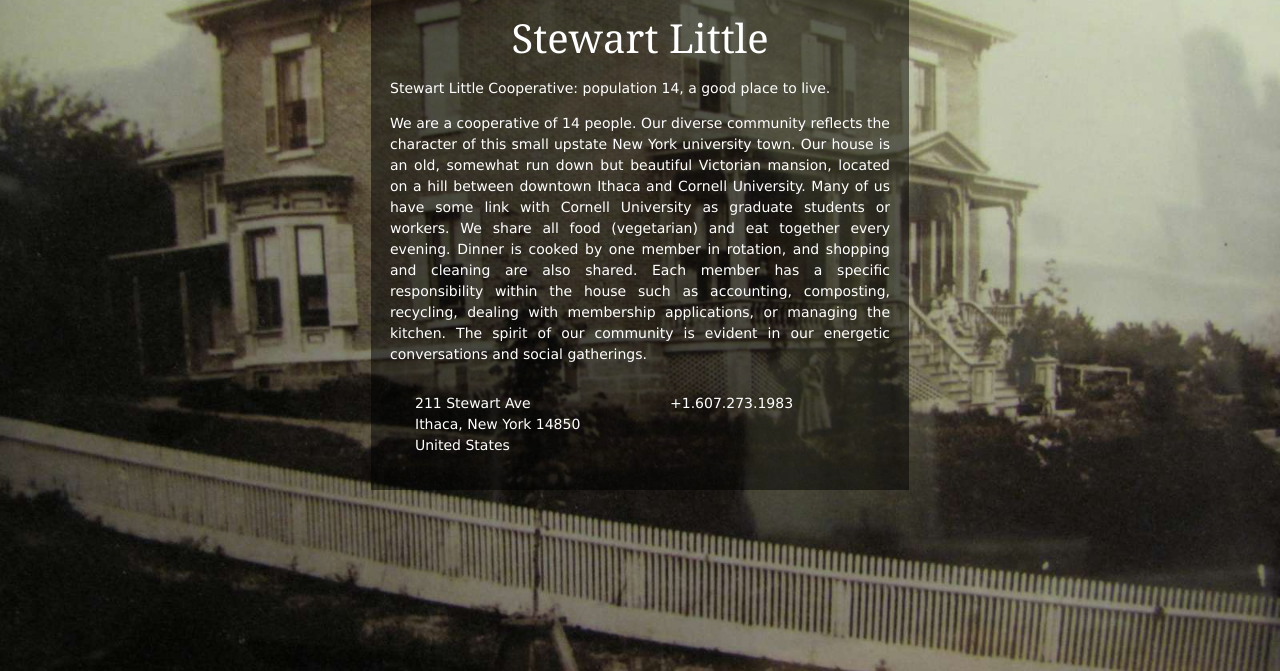
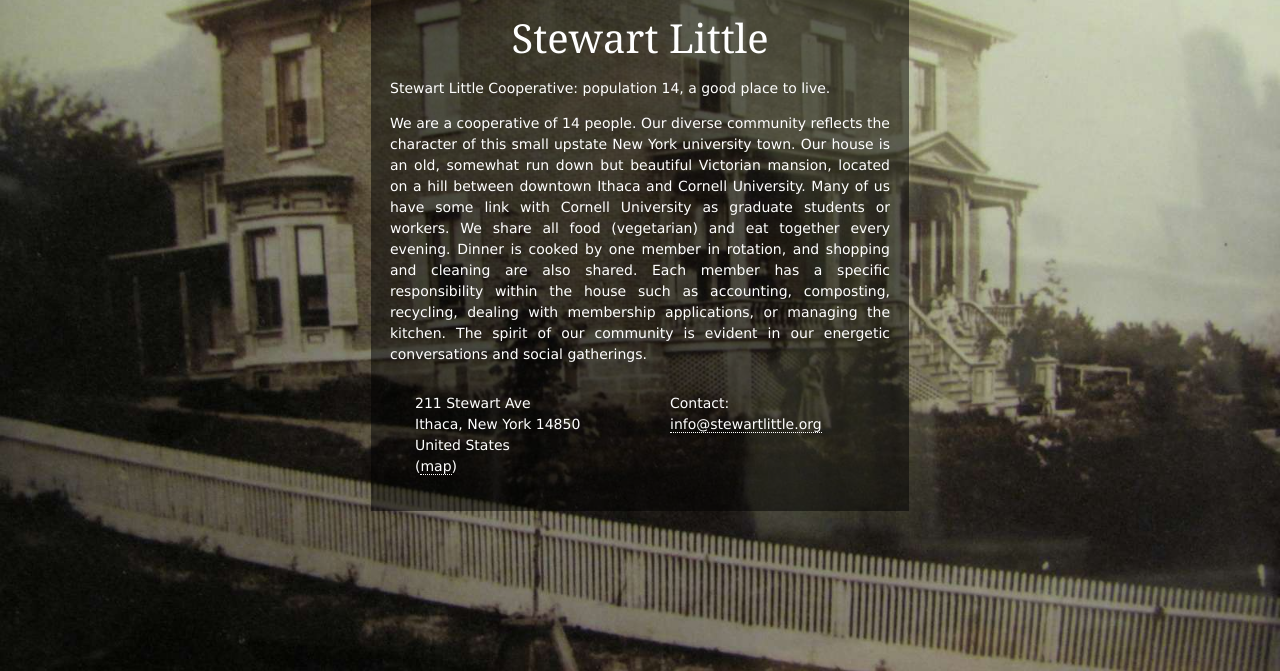
Before and after one commit to yosinski/stewart_little, a Django app: template templates/main/index.html in a window 1280 px wide. Shown: the part 129-800 px from the top of the page. Run offline with Django 3.2, Linux system fonts and the light colour scheme; the template is opened without the code that fills it, so the values that code supplies are empty; parts of the project's set-up code (start-up, migrations or seed data) failed here and were passed over.

Commit message:
added map, updated contact info

```diff
--- a/static/all.css
+++ b/static/all.css
@@ -112,6 +112,9 @@ div.botclear {
 	clear: both;
 }
 
+a.email .b, a.email .d, a.email .e, a.email .f, a.email .g, a.email .j {
+    display: none;
+}
 
 
 
--- a/templates/main/index.html
+++ b/templates/main/index.html
@@ -27,11 +27,16 @@ gatherings.</p>
 <p class="contact left">
 211 Stewart Ave<br />
 Ithaca, New York 14850<br />
-United States
+United States<br />
+(<a href="http://maps.google.com/maps?q=211+Stewart+Ave,+Ithaca,+NY+14850&hl=en&ll=42.441511,-76.489477&spn=0.005328,0.00986&sll=42.443961,-76.501881&sspn=0.085252,0.157757&oq=211+stewart+ave&hnear=211+Stewart+Ave,+Ithaca,+New+York+14850&t=m&z=17">map</a>)
 </p>
+
 <p class="contact right">
-+1.607.273.1983
+{% comment %}+1.607.273.1983{% endcomment %}
+Contact:<br />
+<a class="email" href="mailto:__in_Take_This_Out_fo__@stewartlittle.org"><span class="b">__</span><span class="c">in</span><span class="d">_Tak</span><span class="e">e_T</span><span class="f">his_o</span><span class="g">ut_</span><span class="h">f</span><span class="i">o</span><span class="j">__</span><span class="k">@</span><span class="l">stewartlittle.org</span></a>
 </p>
+
 <div class="clearboth"></div>
 
 {% endblock %}
```
